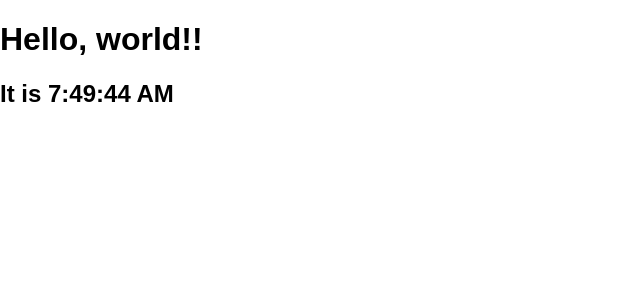
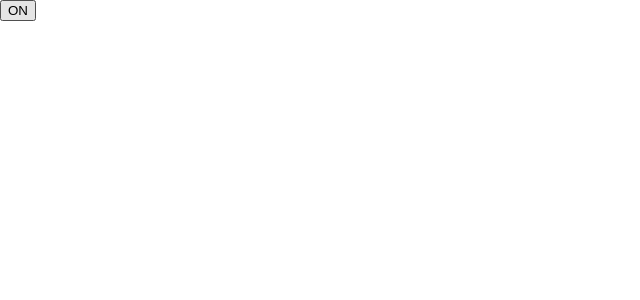
Before and after one commit to yashwin/my-react-app, a React (Create React App) app in the folder my-react-app/: page / in a window 1280 px wide. Shown: the top 300 px of the page, without its empty margins (0-640 px from the left). Built offline with nearby package versions, Linux system fonts and the light colour scheme.

Commit message:
handling events

```diff
--- a/my-react-app/src/index.js
+++ b/my-react-app/src/index.js
@@ -2,42 +2,29 @@ import React from 'react';
 import ReactDOM from 'react-dom';
 import './index.css';
 
-class Clock extends React.Component {
+class Toggle extends React.Component {
 
   constructor(props) {
     super(props);
-    this.state = {date: new Date()};
+    this.state = {isToggleOn: true};
   }
 
-  componentDidMount() {
-    this.timerID = setInterval(
-      () => this.tick(),
-      1000
-    );
-  }
-
-  componentWillUnmount() {
-    clearInterval(this.timerID);
-  }
-
-  tick() {
-    this.setState({
-      date: new Date()
-    });
+  handleClick() {
+    this.setState(prevState => ({
+      isToggleOn: !prevState.isToggleOn
+    }));
   }
 
   render() {
     return (
-      <div>
-        <h1>Hello, world!!</h1>
-        <h2>It is {this.state.date.toLocaleTimeString()}</h2>
-      </div>
+      <button onClick={(e) => this.handleClick(e)}>
+        {this.state.isToggleOn ? 'ON': 'OFF'}
+      </button>
     );
   }
-
 }
 
 ReactDOM.render(
-  <Clock />,
+  <Toggle />,
   document.getElementById('root')
 );
```
